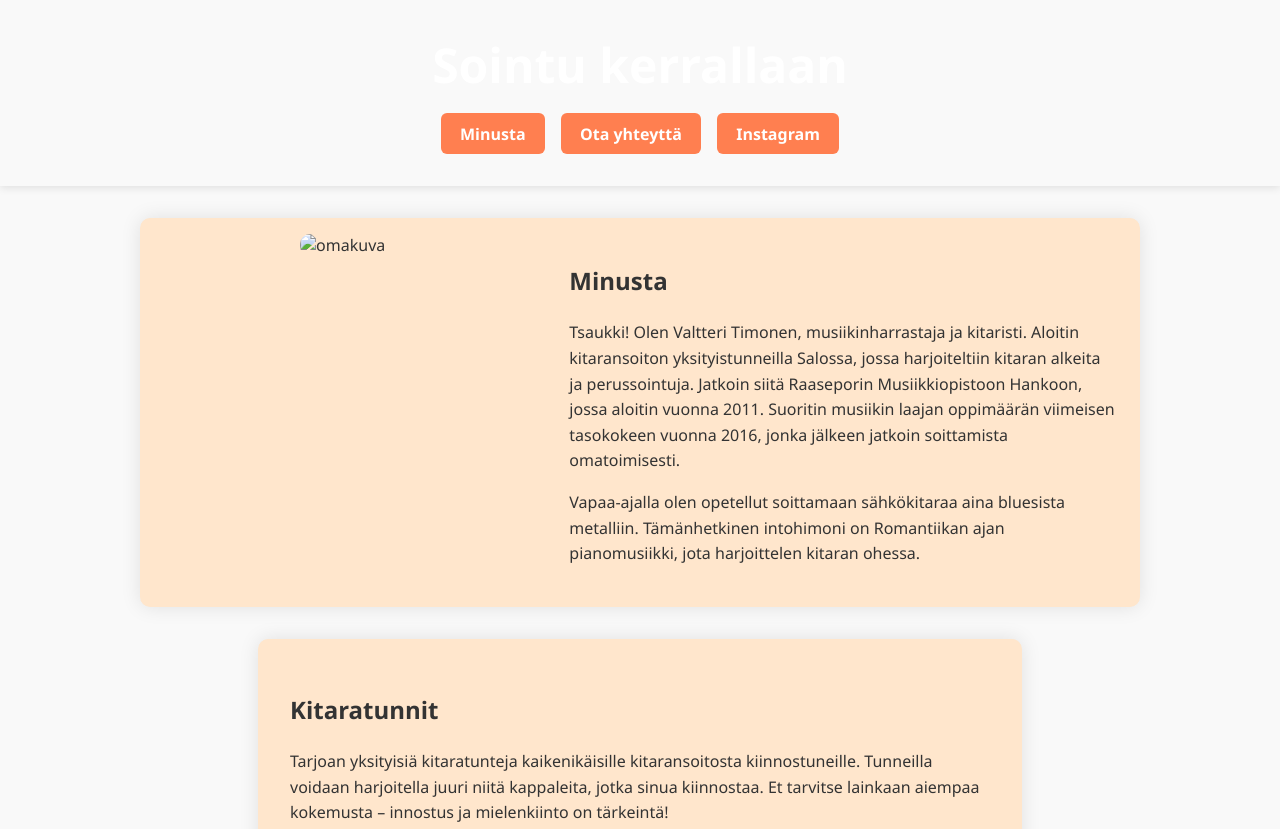
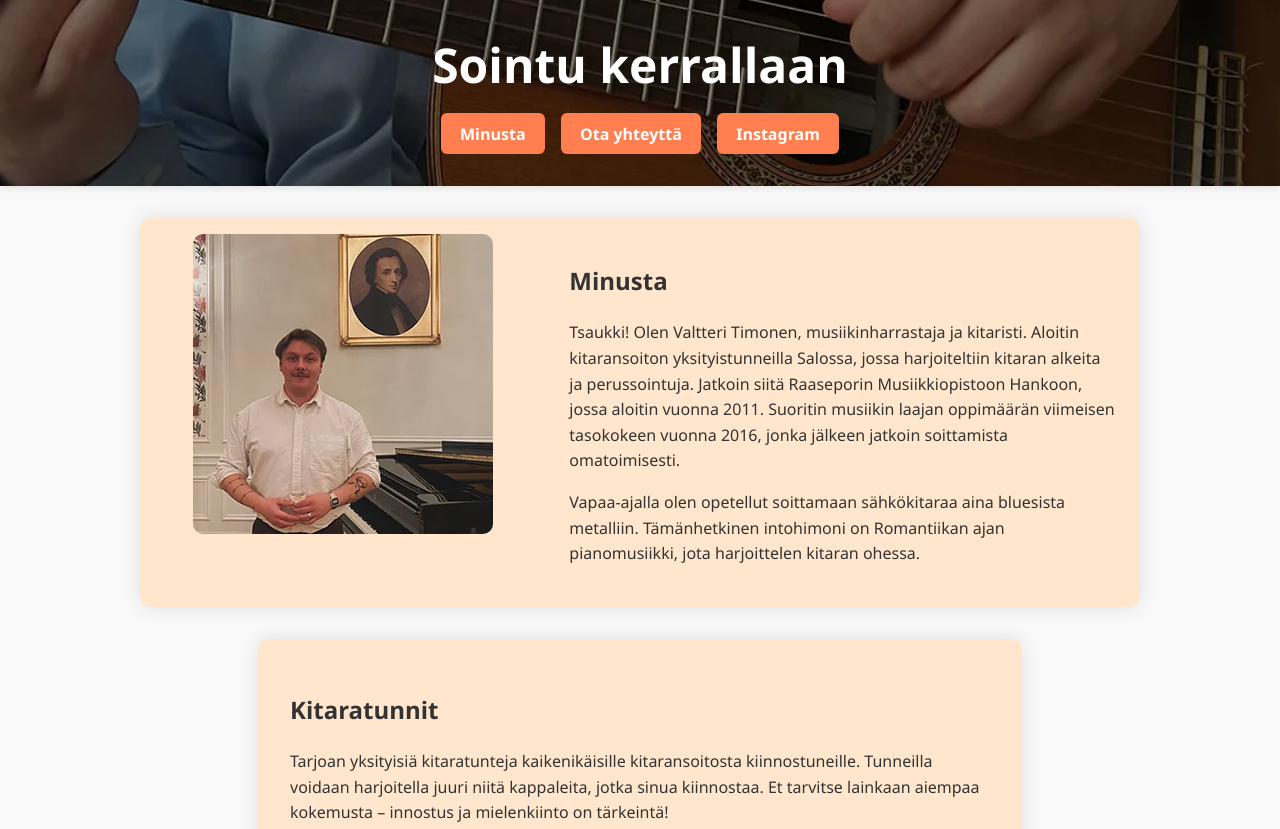
Before and after one commit to vtimonen/sointu-kerrallaan, a plain HTML site: page index.html in a window 1280 px wide. Shown: the top 829 px of the page. Drawn offline with Linux system fonts and the light colour scheme; the site is published under a folder, as on GitHub Pages, so addresses that start at the root find nothing.

Commit message:
korjauksia kuviin

```diff
--- a/index.html
+++ b/index.html
@@ -25,7 +25,7 @@
     <main>
         <section class="esittely">
             <div class="esittelykuva">
-                <img src="/kuvat/omakuva.webp" alt="omakuva" />
+                <img src="omakuva.webp" alt="omakuva" />
             </div>
 
             <div class="esittelyteksti" id="minusta">
--- a/tyylit.css
+++ b/tyylit.css
@@ -8,7 +8,7 @@ body {
 }
 
 header {
-    background-image: url(/kuvat/headeri.webp);
+    background-image: url(headeri.webp);
     background-repeat: no-repeat;
     background-size: cover;
     background-position: center;
```
Also changed, not shown: headeri.webp (renamed from kuvat/headeri.webp), omakuva.webp (renamed from kuvat/omakuva.webp).
